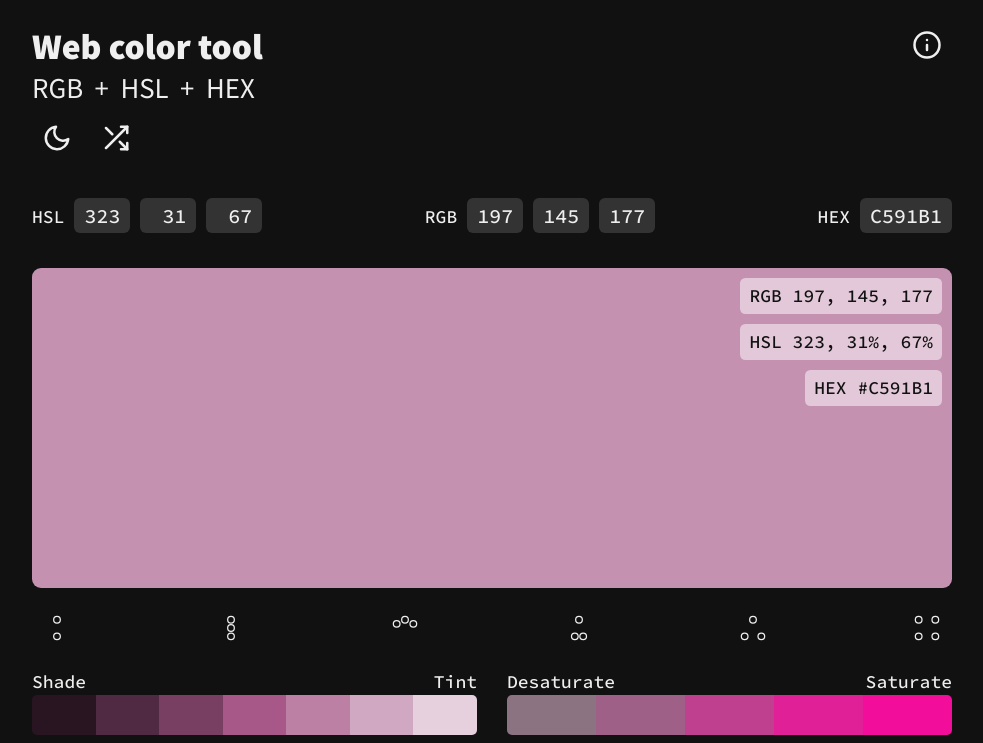
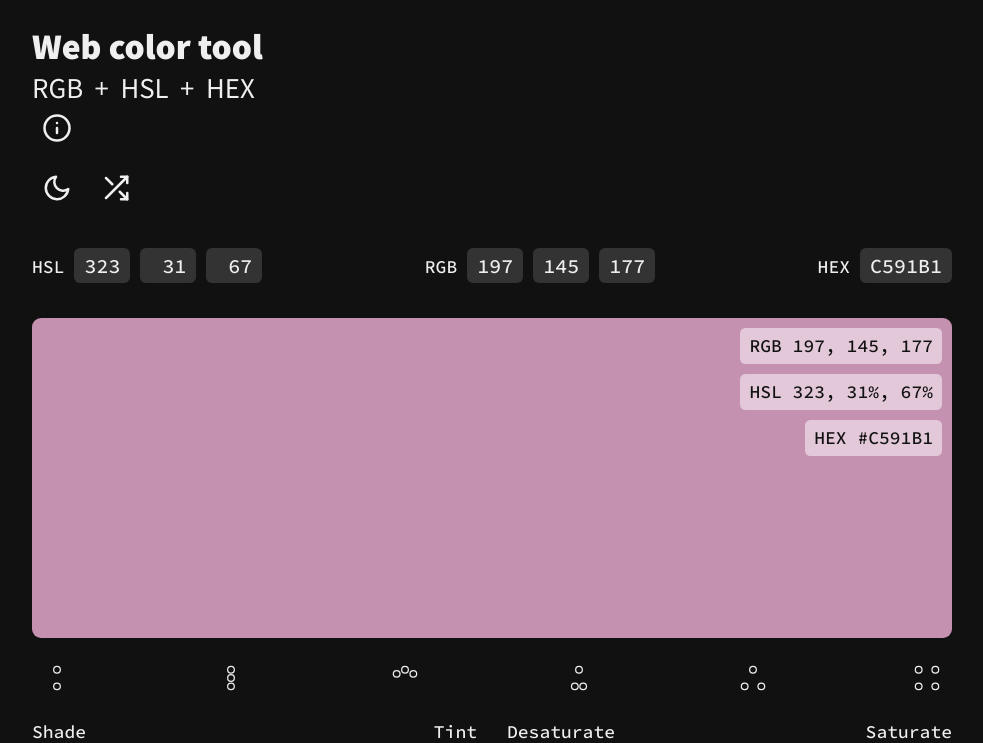
Before and after one commit to murbar/web-color-tool, a React (Create React App) app: page / in a window 1280 px wide. Shown: the top 743 px of the page, without its empty margins (148-1131 px from the left). Built offline with nearby package versions, Linux system fonts and the light colour scheme.

Commit message:
Remove redundant styles

```diff
--- a/src/components/AboutModal.js
+++ b/src/components/AboutModal.js
@@ -7,14 +7,7 @@ import FullScreenModal from 'components/common/FullScreenModal';
 // import ButtonRow from './common/ButtonRow';
 import { ReactComponent as InfoIcon } from 'icons/info.svg';
 
-const Styles = styled.div`
-  position: absolute;
-  top: 0;
-  right: 0;
-`;
-
 const ModalStyles = styled.div`
-  ${'' /* width: 50rem; */}
   padding: 1rem;
 `;
 
@@ -26,7 +19,7 @@ export default function AboutModal({ isShowing = false }) {
   }, [isShowing]);
 
   return (
-    <Styles>
+    <>
       <IconButton onClick={() => setShowModal(true)} title="About this app" className="control">
         <InfoIcon />
       </IconButton>
@@ -55,6 +48,6 @@ export default function AboutModal({ isShowing = false }) {
           </ButtonRow>
         </ModalStyles>
       </FullScreenModal>
-    </Styles>
+    </>
   );
 }
```
